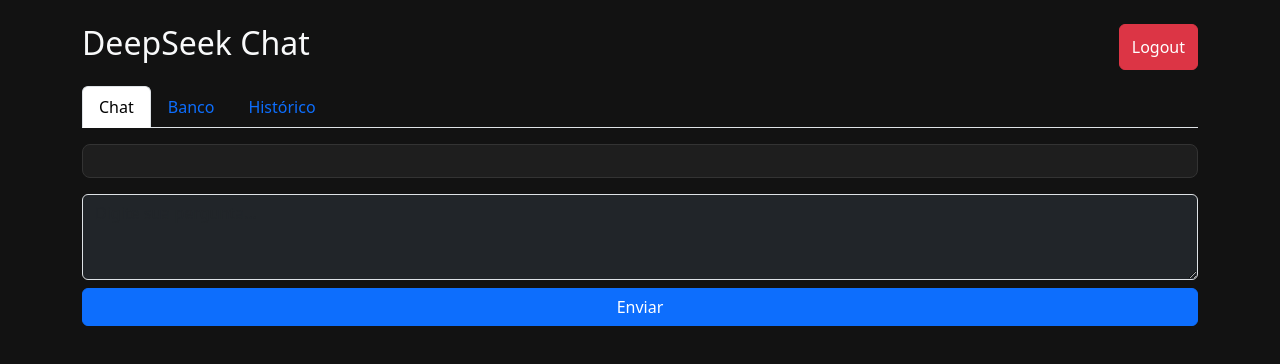
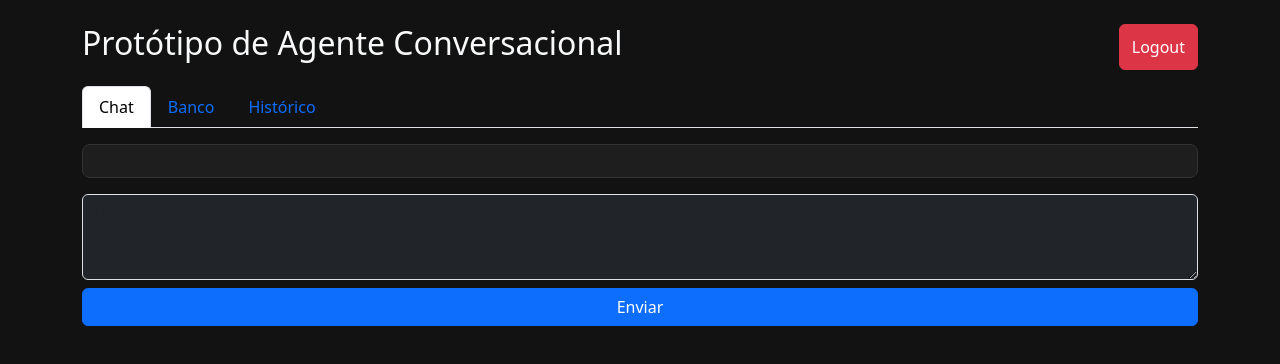
Before and after one commit to LucasV-t/AgenteConversacional, a plain HTML site: page Public/dashboard.html in a window 1280 px wide. Drawn offline with nearby package versions, Linux system fonts and the light colour scheme.

Commit message:
Update dashboard.html

```diff
--- a/Public/dashboard.html
+++ b/Public/dashboard.html
@@ -2,7 +2,7 @@
 <html lang="pt-BR">
 <head>
   <meta charset="UTF-8" />
-  <title>DeepSeek Dashboard</title>
+  <title>Protótipo de Agente Conversacional</title>
   <link href="https://cdn.jsdelivr.net/npm/bootstrap@5.3.0/dist/css/bootstrap.min.css" rel="stylesheet">
   <script src="https://cdn.jsdelivr.net/npm/bootstrap@5.3.0/dist/js/bootstrap.bundle.min.js"></script>
   <script src="https://cdn.jsdelivr.net/npm/mathjax@3/es5/tex-mml-chtml.js"></script>
@@ -42,7 +42,7 @@
 
   <div class="container py-4">
     <div class="d-flex justify-content-between mb-3">
-      <h2>DeepSeek Chat</h2>
+      <h2>Protótipo de Agente Conversacional</h2>
       <button class="btn btn-danger" onclick="logout()">Logout</button>
     </div>
 
```
